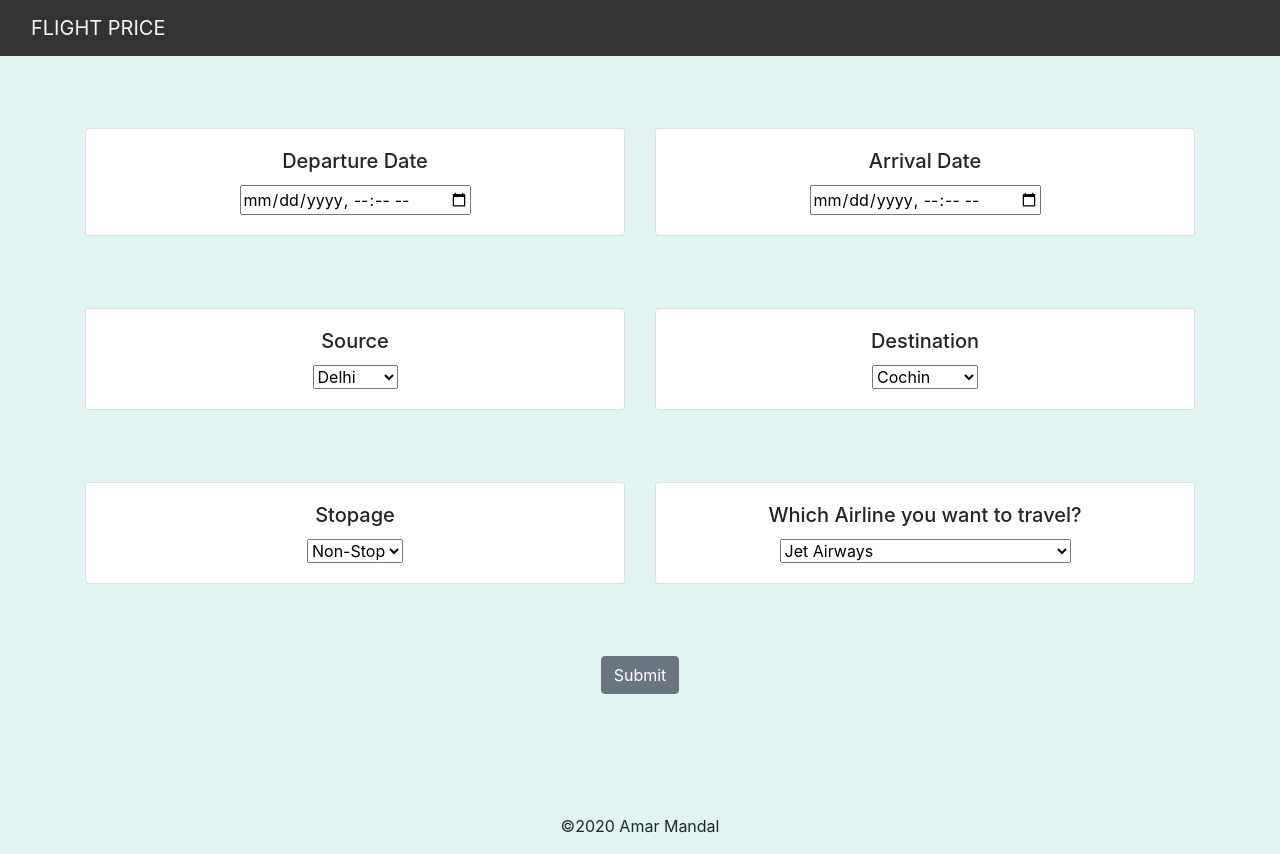
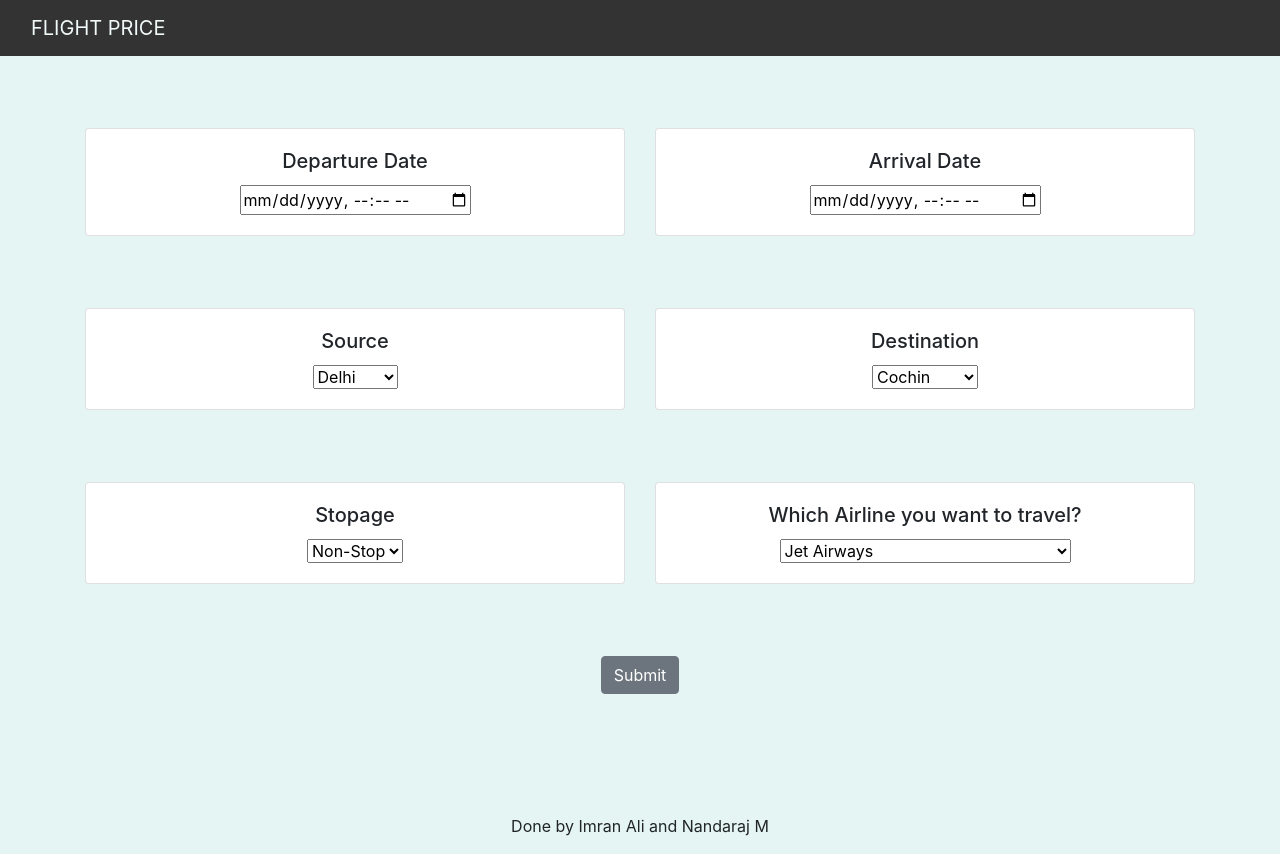
Before and after one commit to dev-imran22/flight-fare-prediction, a Flask app: page / in a window 1280 px wide. Run offline with Flask 2, Linux system fonts and the light colour scheme; parts of the project's set-up code (start-up, migrations or seed data) failed here and were passed over; some libraries are stand-ins or nearby versions.

Commit message:
first commit

```diff
--- a/static/css/styles.css
+++ b/static/css/styles.css
@@ -1,5 +1,5 @@
 body {
-    background-color: #e1f4f3;
+    background-color: #e5f5f4;
     text-align: center;
 }
 
@@ -13,4 +13,4 @@ a {
 
 a:hover {
     color: #f0f0f0;
-  }
+}
--- a/templates/home.html
+++ b/templates/home.html
@@ -17,7 +17,7 @@
 
 </head>
 
-<body>
+<body bgcolor="green">
 
     <!-- As a heading -->
     <nav class="navbar navbar-inverse navbar-fixed-top">
@@ -160,7 +160,7 @@
 
         <br>
         <br>
-        <p>©2020 Amar Mandal</p>
+        <p>Done by Imran Ali and Nandaraj M</p>
 
     </div>
 
```
